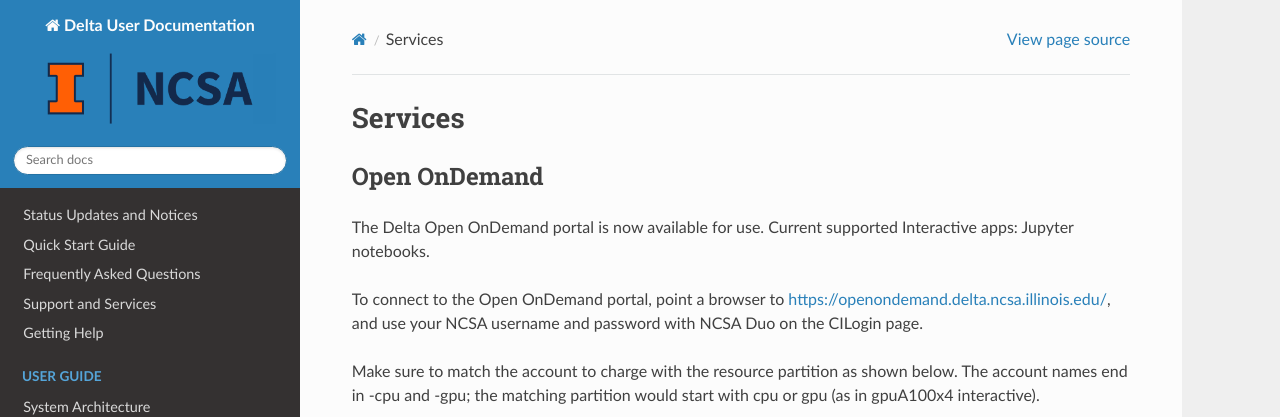
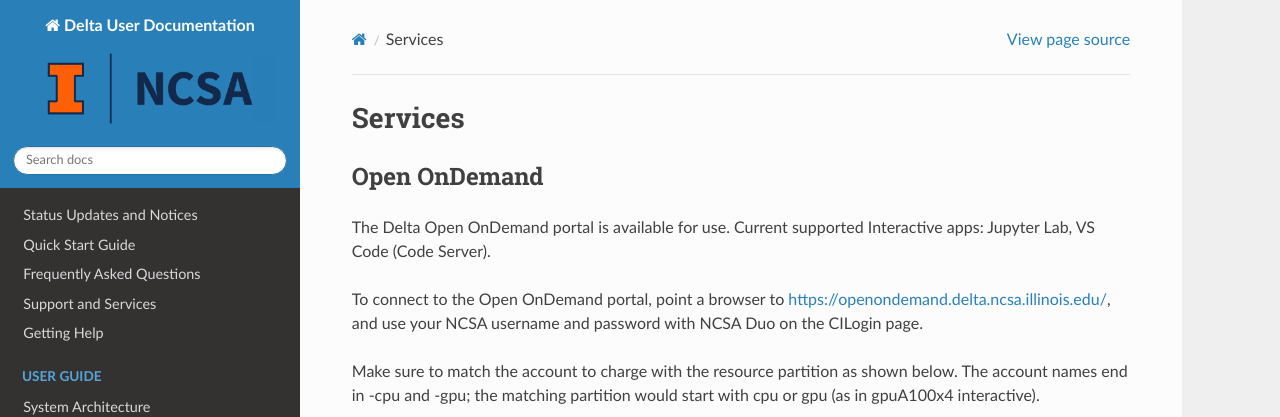
Before and after one commit to ncsa/Delta_doc, a Sphinx documentation site: the page built from docs/source/user_guide/services.rst, in a window 1280 px wide and 1159 px high. Shown: the top 417 px of the window. Built offline with Sphinx 7.4.7 and the Read the Docs theme 2.0.0, drawn with Linux system fonts in a browser that asks for light colours.

Commit message:
Added VS Code to OOD list

```diff
--- a/docs/source/user_guide/services.rst
+++ b/docs/source/user_guide/services.rst
@@ -6,7 +6,7 @@ Services
 Open OnDemand
 -------------------------
 
-The Delta Open OnDemand portal is now available for use. Current supported Interactive apps: Jupyter notebooks.
+The Delta Open OnDemand portal is available for use. Current supported Interactive apps: Jupyter Lab, VS Code (Code Server).
 
 To connect to the Open OnDemand portal, point a browser to https://openondemand.delta.ncsa.illinois.edu/, and use your NCSA username and password with NCSA Duo on the CILogin page.
 
```
